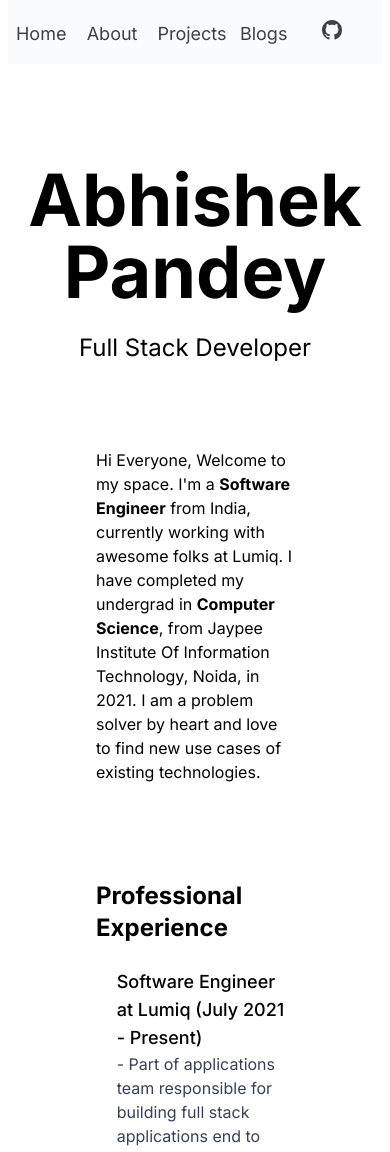
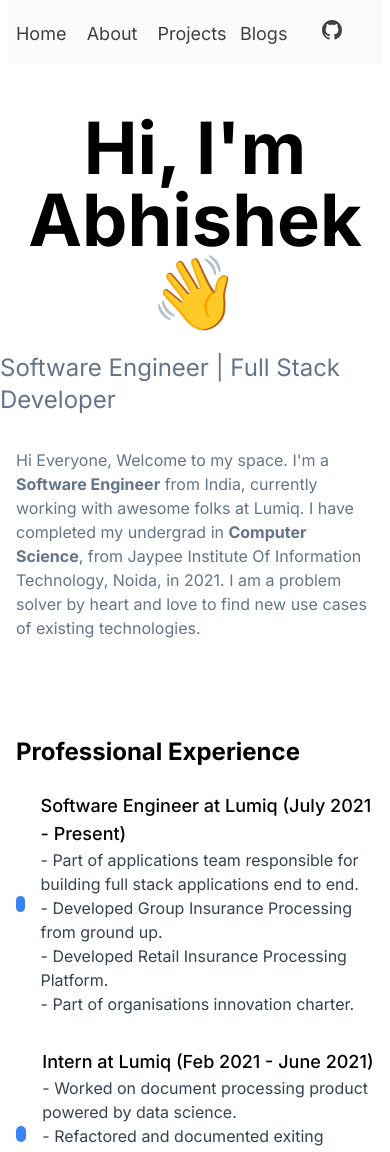
Before and after one commit to abhishekp6/portfolio, a Next.js app: page / in a window 390 px wide. Shown: the top 1152 px of the page. Built offline with nearby package versions, Linux system fonts and the light colour scheme.

Commit message:
Make body responsive for small screens

```diff
--- a/app/Components/Body.tsx
+++ b/app/Components/Body.tsx
@@ -17,9 +17,9 @@ const Body = () => {
                                 ]}
                         ];
     return(
-        <div className="h-full mx-24">
+        <div className="h-full w-full max-w-full box-border px-4 sm:px-8 md:px-16 lg:px-32 xl:px-48">
             <div id="about">
-                <div>
+                <div className="text-slate-500">
                     Hi Everyone, Welcome to my space. I&apos;m a <span className="font-bold">Software Engineer</span> from India, currently working with awesome folks at Lumiq.
                     I have completed my undergrad in <span className="font-bold">Computer Science</span>, from Jaypee Institute Of Information Technology, Noida, in 2021.
                     I am a problem solver by heart and love to find new use cases of existing technologies.
--- a/app/Components/Header.tsx
+++ b/app/Components/Header.tsx
@@ -2,10 +2,10 @@ const Header = () => {
     return(
             <div id="header" className="h-96 flex flex-col justify-center items-center">
                 <div className="text-7xl font-bold text-center w-full md:w-auto p-4">
-                    Abhishek Pandey
+                    Hi, I'm Abhishek 👋
                 </div>
-                <div className="text-2xl mt-2">
-                Full Stack Developer
+                <div className="text-2xl mt-2 text-slate-500">
+                Software Engineer | Full Stack Developer
                 </div>
             </div>
     );
```
